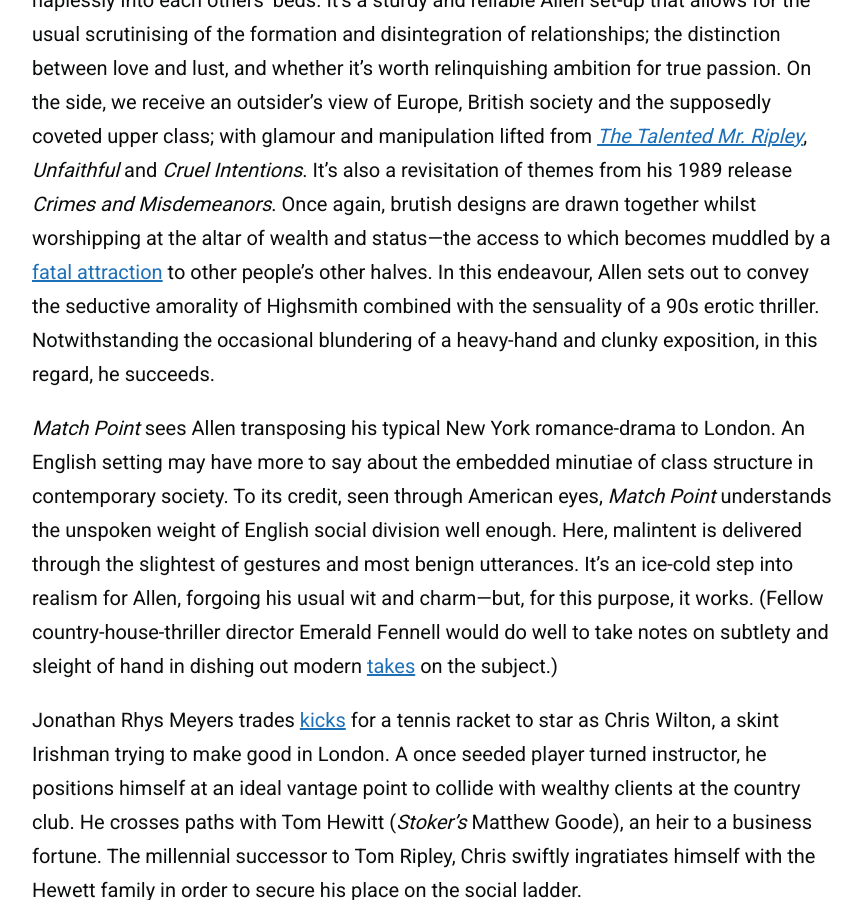
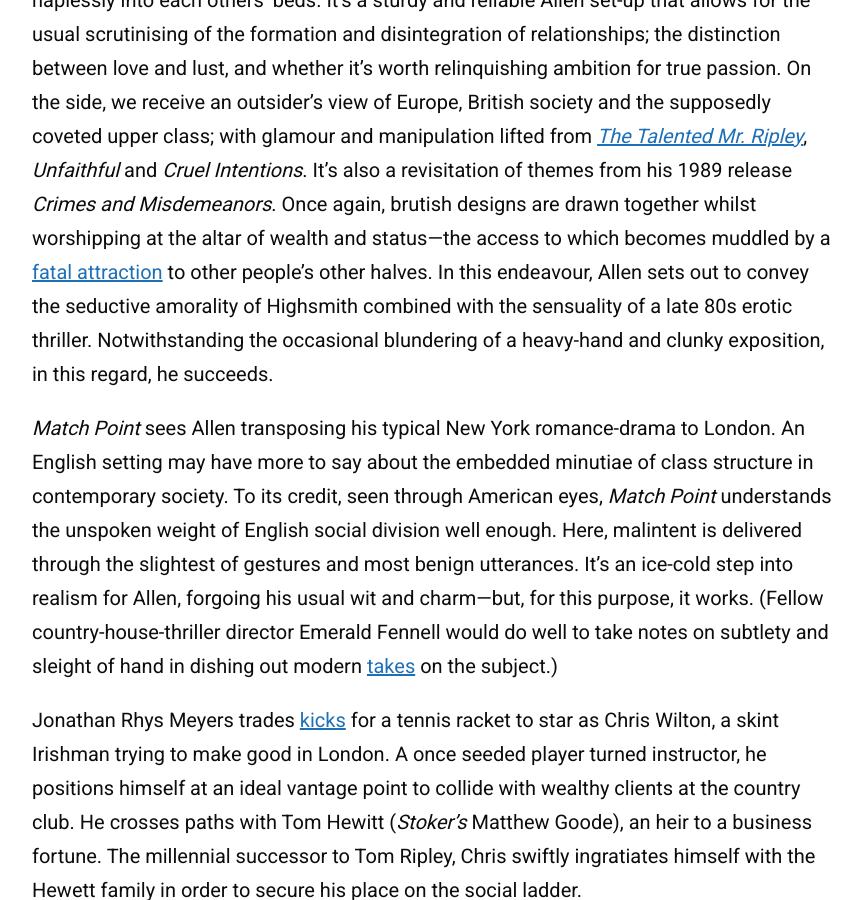
Before and after one commit to zoeurl/zoedowney.github.io, a Jekyll site: the page built from _posts/2024-2-22-match-point.md, in a window 1280 px wide and 900 px high, scrolled down 1237 px. Shown: the whole window, without its empty margins (208-1070 px from the left). Built offline with Jekyll 4.4.1, drawn with Linux system fonts in a browser that asks for light colours.

Commit message:
Update 2024-2-22-match-point.md

```diff
--- a/_posts/2024-2-22-match-point.md
+++ b/_posts/2024-2-22-match-point.md
@@ -11,7 +11,7 @@
 
 The pseudo-philosophical playbook of Woody Allen's _Match Point_ dictates that life’s transformative successes hinge on chance. Whether one’s ball makes it over the net, so to speak, or bounces defeatedly back at the player. It’s a lesson that reiterates the bitter mantra of the middle and hard-working classes: when keeping score, it's not _what_, but _who_, you know that counts. A world in which one might ‘rather be lucky than good’, and where perching tentatively on the right stoops can twist the handles of rewarding and lucrative doors. Even if this is indeed so, filmmakers and admirers queuing on the once sought-after [Allen's](https://www.nytimes.com/2018/01/31/movies/woody-allen.html) porch have long since found other, more worthwhile entryways to clamour outside. But, for the sake of this exercise, that is beside the (match) point.
 
-The above tennis metaphor is the apt rule of play for this particular story. The players: another set of affable [husbands and wives](https://www.nytimes.com/1992/09/18/movies/review-film-husbands-and-wives-fact-fiction-it-doesn-t-matter.html) who—seemingly due to sheer boredom—fall haplessly into each others' beds. It's a sturdy and reliable Allen set-up that allows for the usual scrutinising of the formation and disintegration of relationships; the distinction between love and lust, and whether it’s worth relinquishing ambition for true passion. On the side, we receive an outsider’s view of Europe, British society and the supposedly coveted upper class; with glamour and manipulation lifted from _[The Talented Mr. Ripley](https://www.zoedowney.com/the-talented-mr-ripley/)_, _Unfaithful_ and _Cruel Intentions_. It’s also a revisitation of themes from his 1989 release _Crimes and Misdemeanors_. Once again, brutish designs are drawn together whilst worshipping at the altar of wealth and status—the access to which becomes muddled by a [fatal attraction](https://www.rogerebert.com/reviews/fatal-attraction-1987) to other people's other halves. In this endeavour, Allen sets out to convey the seductive amorality of Highsmith combined with the sensuality of a 90s erotic thriller. Notwithstanding the occasional blundering of a heavy-hand and clunky exposition, in this regard, he succeeds.
+The above tennis metaphor is the apt rule of play for this particular story. The players: another set of affable [husbands and wives](https://www.nytimes.com/1992/09/18/movies/review-film-husbands-and-wives-fact-fiction-it-doesn-t-matter.html) who—seemingly due to sheer boredom—fall haplessly into each others' beds. It's a sturdy and reliable Allen set-up that allows for the usual scrutinising of the formation and disintegration of relationships; the distinction between love and lust, and whether it’s worth relinquishing ambition for true passion. On the side, we receive an outsider’s view of Europe, British society and the supposedly coveted upper class; with glamour and manipulation lifted from _[The Talented Mr. Ripley](https://www.zoedowney.com/the-talented-mr-ripley/)_, _Unfaithful_ and _Cruel Intentions_. It’s also a revisitation of themes from his 1989 release _Crimes and Misdemeanors_. Once again, brutish designs are drawn together whilst worshipping at the altar of wealth and status—the access to which becomes muddled by a [fatal attraction](https://www.rogerebert.com/reviews/fatal-attraction-1987) to other people's other halves. In this endeavour, Allen sets out to convey the seductive amorality of Highsmith combined with the sensuality of a late 80s erotic thriller. Notwithstanding the occasional blundering of a heavy-hand and clunky exposition, in this regard, he succeeds.
 
 _Match Point_ sees Allen transposing his typical New York romance-drama to London. An English setting may have more to say about the embedded minutiae of class structure in contemporary society. To its credit, seen through American eyes, _Match Point_ understands the unspoken weight of English social division well enough. Here, malintent is delivered through the slightest of gestures and most benign utterances. It’s an ice-cold step into realism for Allen, forgoing his usual wit and charm—but, for this purpose, it works. (Fellow country-house-thriller director Emerald Fennell would do well to take notes on subtlety and sleight of hand in dishing out modern [takes](https://www.rogerebert.com/reviews/saltburn-movie-review-2023) on the subject.)
 
```
